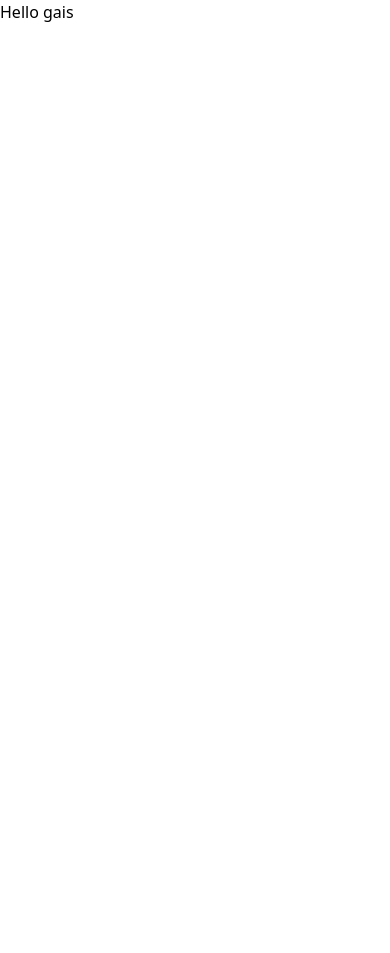
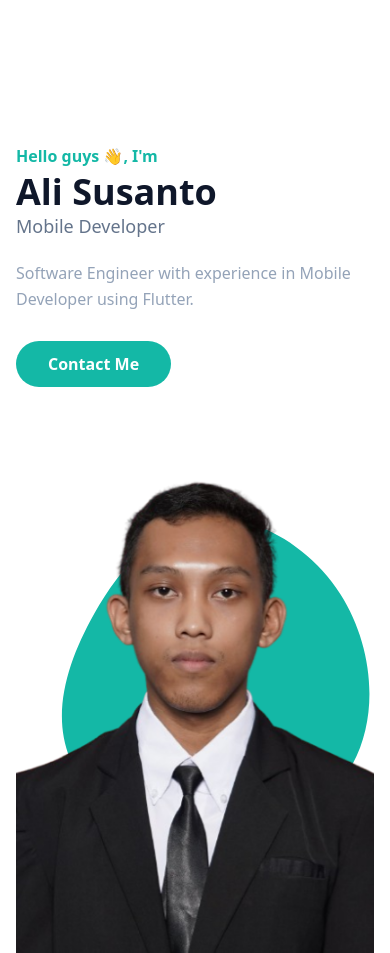
Before and after one commit to ali-susanto/portofolio, a website: page index.html in a window 390 px wide. Before the commit the page ends 844 px from the top, so only its background shows below. Drawn offline with Linux system fonts and the light colour scheme.

Commit message:
add hero section mobile version

```diff
--- a/index.html
+++ b/index.html
@@ -7,6 +7,34 @@
     <link rel="stylesheet" href="dist/output.css">
  </head>
  <body>
-    <h1>Hello gais</h1>
+   <!-- Hero section -->
+   <section id="home" class="pt-36">
+      <div class="container">
+         <div class="flex flex-wrap">
+            <div class="w-full self-center px-4">
+               <h1 class="text-base font-semibold text-primary">Hello guys 👋, I'm <span class="block font-bold text-dark text-4xl mt-1">Ali Susanto</span></h1>
+               <h2 class="font-medium text-slate-500 text-lg mb-5">Mobile Developer</h2>
+               <p class="font-medium text-slate-400 mb-10 leading-relaxed">
+                  Software Engineer with experience in Mobile Developer using Flutter.
+               </p>
+
+               <a href="#" class="text-white text-base font-semibold bg-primary py-3 px-8 rounded-full hover:shadow-lg hover:opacity-80 transition duration-300 ease-in-out">
+                  Contact Me
+               </a>
+            </div>
+            <div class="w-full self-end px-4">
+               <div class="relative  mt-10">
+                  <img src="dist/images/ali_susanto.png" alt="Ali Susanto" class="max-w-full mx-auto">
+                  <span class="absolute bottom-20 -z-10 left-1/2 -translate-x-1/2  ">
+                     <svg width="400" height="400" viewBox="0 0 200 200" xmlns="http://www.w3.org/2000/svg">
+                        <path fill="#14B8A6" d="M60.6,-32.8C74,-11.8,77.2,17.3,65.4,38.4C53.6,59.6,26.8,72.8,2.3,71.4C-22.2,70.1,-44.4,54.3,-52.1,35.5C-59.9,16.7,-53.1,-5,-42,-24.7C-30.9,-44.3,-15.5,-61.9,4.1,-64.2C23.6,-66.6,47.2,-53.7,60.6,-32.8Z" transform="translate(100 100) scale(1.2)" />
+                      </svg>
+                  </span>
+               </div>
+            </div>
+         </div>
+      </div>
+   </section>
+   <!-- End hero -->
  </body>
  </html>
--- a/tailwind.config.js
+++ b/tailwind.config.js
@@ -2,7 +2,12 @@
 module.exports = {
   content: ['index.html'],
   theme: {
-    extend: {},
+    extend: {
+      colors:{
+        primary: '#14b8a6',
+        dark:'#0f172a'
+      }
+    },
   },
   plugins: [],
 }
```
Also changed, not shown: dist/images/ali_susanto.png (added), dist/output.css, 2 other files.
